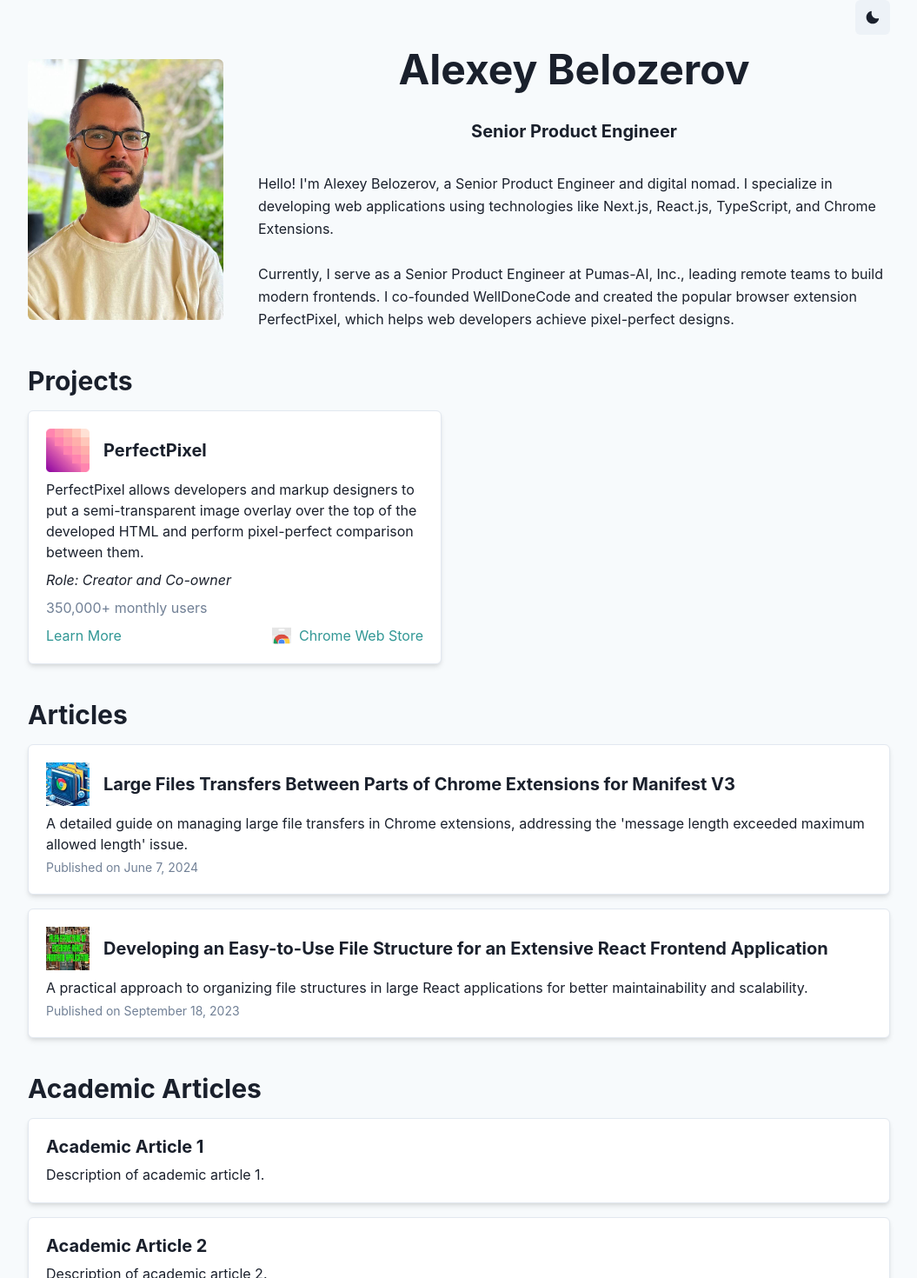
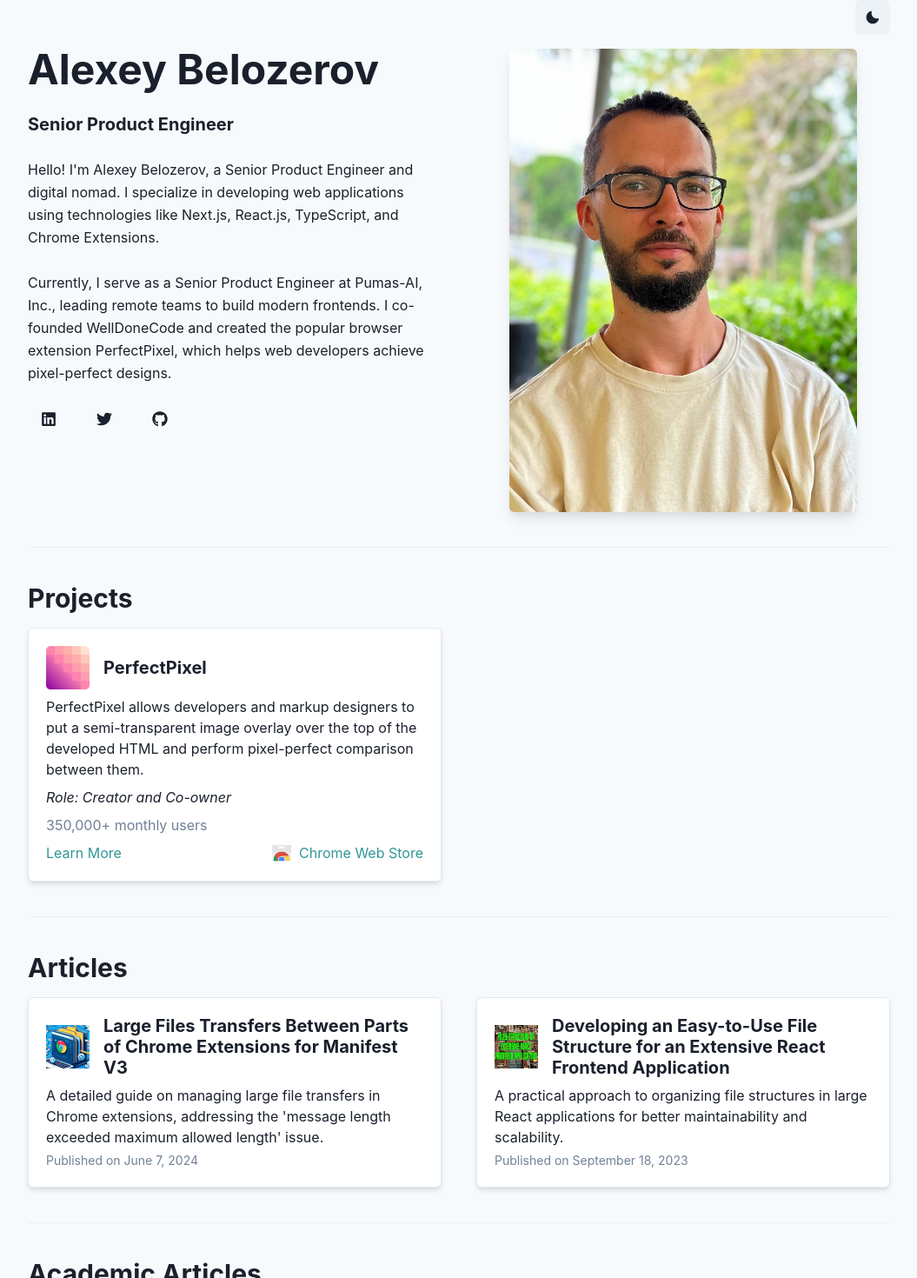
Before and after one commit to abelozerov/blog, a Next.js app: page / in a window 1280 px wide. Shown: the part 40-1510 px from the top of the page at 87% size, without its empty margins (112-1167 px from the left). Built offline with nearby package versions, Linux system fonts and the light colour scheme.

Commit message:
even better, and academic article added

```diff
--- a/src/app/page.tsx
+++ b/src/app/page.tsx
@@ -14,6 +14,9 @@
   VStack,
   useColorMode,
   useColorModeValue,
+  Divider,
+  HStack,
+  chakra,
 } from "@chakra-ui/react";
 import { FaLinkedin, FaTwitter, FaGithub } from "react-icons/fa";
 import { SunIcon, MoonIcon } from "@chakra-ui/icons";
@@ -23,6 +26,7 @@
   const bgColor = useColorModeValue("gray.50", "gray.900");
   const textColor = useColorModeValue("gray.800", "white");
   const cardBgColor = useColorModeValue("white", "gray.800");
+  const cardTextColor = useColorModeValue("gray.800", "white");
 
   return (
     <Box bg={bgColor} color={textColor} minH="100vh" py={10}>
@@ -34,22 +38,12 @@
             onClick={toggleColorMode}
           />
         </Flex>
-        <Flex direction={{ base: "column", md: "row" }} align="center" mb={10}>
-          <Image
-            src="/profile.jpg"
-            alt="Alexey Belozerov"
-            borderRadius="md"
-            objectFit="cover"
-            w={{ base: "100%", md: "300px" }}
-            h={{ base: "auto", md: "300px" }}
-            mr={{ base: 0, md: 10 }}
-            mb={{ base: 4, md: 0 }}
-          />
-          <VStack spacing={8} textAlign={{ base: "center", md: "left" }}>
-            <Heading as="h1" size="2xl">
+        <SimpleGrid columns={{ base: 1, md: 2 }} spacing={10}>
+          <VStack spacing={4} align={{ base: "center", md: "flex-start" }}>
+            <Heading as="h1" size="2xl" mb={2}>
               Alexey Belozerov
             </Heading>
-            <Text fontSize="xl" fontWeight="bold">
+            <Text fontSize="xl" fontWeight="bold" mb={2}>
               Senior Product Engineer
             </Text>
             <Text fontSize="md" lineHeight="tall">
@@ -57,20 +51,51 @@
               <br/><br/>
               Currently, I serve as a Senior Product Engineer at Pumas-AI, Inc., leading remote teams to build modern frontends. I co-founded WellDoneCode and created the popular browser extension PerfectPixel, which helps web developers achieve pixel-perfect designs.
             </Text>
+            <HStack spacing={4}>
+              <Link href="https://www.linkedin.com/in/alexey-belozerov-660a252b/" isExternal>
+                <IconButton
+                  aria-label="LinkedIn"
+                  icon={<FaLinkedin />}
+                  size="lg"
+                  variant="ghost"
+                />
+              </Link>
+              <Link href="https://x.com/abelozerov" isExternal>
+                <IconButton aria-label="Twitter" icon={<FaTwitter />} size="lg" variant="ghost" />
+              </Link>
+              <Link href="https://github.com/abelozerov" isExternal>
+                <IconButton aria-label="GitHub" icon={<FaGithub />} size="lg" variant="ghost" />
+              </Link>
+            </HStack>
           </VStack>
-        </Flex>
+          <Box>
+            <Image
+              src="/profile.jpg"
+              alt="Alexey Belozerov"
+              borderRadius="md"
+              objectFit="cover"
+              w="100%"
+              maxW="400px"
+              mx="auto"
+              boxShadow="lg"
+            />
+          </Box>
+        </SimpleGrid>
 
-        <Box w="full" textAlign="left" mt={10}>
+        <Divider my={10} />
+
+        <Box textAlign="left">
           <Heading as="h2" size="lg" mb={4}>
             Projects
           </Heading>
-          <SimpleGrid columns={[1, null, 2]} spacing={10}>
+          <SimpleGrid columns={{ base: 1, md: 2 }} spacing={10}>
             <Box
               p={5}
               shadow="md"
               borderWidth="1px"
               borderRadius="md"
               bg={cardBgColor}
+              color={cardTextColor}
             >
               <Flex align="center">
                 <Image src="/perfectpixel-logo.png" boxSize="50px" mr={4} />
@@ -115,19 +140,28 @@
           </SimpleGrid>
         </Box>
 
-        <Box w="full" textAlign="left" mt={10}>
+        <Divider my={10} />
+
+        <Box textAlign="left">
           <Heading as="h2" size="lg" mb={4}>
             Articles
           </Heading>
-          <VStack spacing={4}>
-            <Box p={5} shadow="md" borderWidth="1px" borderRadius="md" bg={cardBgColor} w="full">
+          <SimpleGrid columns={[1, null, 2]} spacing={10}>
+            <Box
+              p={5}
+              shadow="md"
+              borderWidth="1px"
+              borderRadius="md"
+              bg={cardBgColor}
+              color={cardTextColor}
+            >
               <Flex align="center">
                 <Image src="/large-files-transfers.jpeg" boxSize="50px" mr={4} />
-                <Heading as="h3" size="md">
-                  <Link href="https://hackernoon.com/large-files-transfers-between-parts-of-chrome-extensions-for-manifest-v3" isExternal>
+                <Link href="https://hackernoon.com/large-files-transfers-between-parts-of-chrome-extensions-for-manifest-v3" isExternal>
+                  <Heading as="h3" size="md" _hover={{ textDecoration: "underline" }}>
                     Large Files Transfers Between Parts of Chrome Extensions for Manifest V3
-                  </Link>
-                </Heading>
+                  </Heading>
+                </Link>
               </Flex>
               <Text mt={2}>
                 A detailed guide on managing large file transfers in Chrome extensions, addressing the 'message length exceeded maximum allowed length' issue.
@@ -136,14 +170,21 @@
                 Published on June 7, 2024
               </Text>
             </Box>
-            <Box p={5} shadow="md" borderWidth="1px" borderRadius="md" bg={cardBgColor} w="full">
+            <Box
+              p={5}
+              shadow="md"
+              borderWidth="1px"
+              borderRadius="md"
+              bg={cardBgColor}
+              color={cardTextColor}
+            >
               <Flex align="center">
                 <Image src="/react-file-structure.jpeg" boxSize="50px" mr={4} />
-                <Heading as="h3" size="md">
-                  <Link href="https://hackernoon.com/developing-an-easy-to-use-file-structure-for-an-extensive-react-frontend-application" isExternal>
+                <Link href="https://hackernoon.com/developing-an-easy-to-use-file-structure-for-an-extensive-react-frontend-application" isExternal>
+                  <Heading as="h3" size="md" _hover={{ textDecoration: "underline" }}>
                     Developing an Easy-to-Use File Structure for an Extensive React Frontend Application
-                  </Link>
-                </Heading>
+                  </Heading>
+                </Link>
               </Flex>
               <Text mt={2}>
                 A practical approach to organizing file structures in large React applications for better maintainability and scalability.
@@ -153,51 +194,32 @@
               </Text>
             </Box>
             {/* Add more articles as needed */}
-          </VStack>
+          </SimpleGrid>
         </Box>
 
-        <Box w="full" textAlign="left" mt={10}>
+        <Divider my={10} />
+
+        <Box textAlign="left">
           <Heading as="h2" size="lg" mb={4}>
             Academic Articles
           </Heading>
           <VStack spacing={4}>
-            <Box p={5} shadow="md" borderWidth="1px" borderRadius="md" bg={cardBgColor} w="full">
+            <Box
+              p={5}
+              shadow="md"
+              borderWidth="1px"
+              borderRadius="md"
+              bg={cardBgColor}
+              color={cardTextColor}
+              w="full"
+            >
               <Heading as="h3" size="md">
-                Academic Article 1
+                Modern ways for optimizing web page loading: from HTTP/2 to HTTP/3
               </Heading>
-              <Text mt={2}>Description of academic article 1.</Text>
-            </Box>
-            <Box p={5} shadow="md" borderWidth="1px" borderRadius="md" bg={cardBgColor} w="full">
-              <Heading as="h3" size="md">
-                Academic Article 2
-              </Heading>
-              <Text mt={2}>Description of academic article 2.</Text>
+              <Text mt={2}>Paper Id: IJ-1906240236</Text>
             </Box>
             {/* Add more academic articles as needed */}
           </VStack>
-        </Box>
-
-        <Box w="full" textAlign="left" mt={10}>
-          <Heading as="h2" size="lg" mb={4}>
-            Connect with Me
-          </Heading>
-          <Stack direction="row" spacing={6} justify="center">
-            <Link href="https://www.linkedin.com/in/alexey-belozerov-660a252b/" isExternal>
-              <IconButton
-                aria-label="LinkedIn"
-                icon={<FaLinkedin />}
-                size="lg"
-                variant="ghost"
-              />
-            </Link>
-            <Link href="https://x.com/abelozerov" isExternal>
-              <IconButton aria-label="Twitter" icon={<FaTwitter />} size="lg" variant="ghost" />
-            </Link>
-            <Link href="https://github.com/abelozerov" isExternal>
-              <IconButton aria-label="GitHub" icon={<FaGithub />} size="lg" variant="ghost" />
-            </Link>
-            {/* Add more social links as needed */}
-          </Stack>
         </Box>
       </Container>
     </Box>
```
